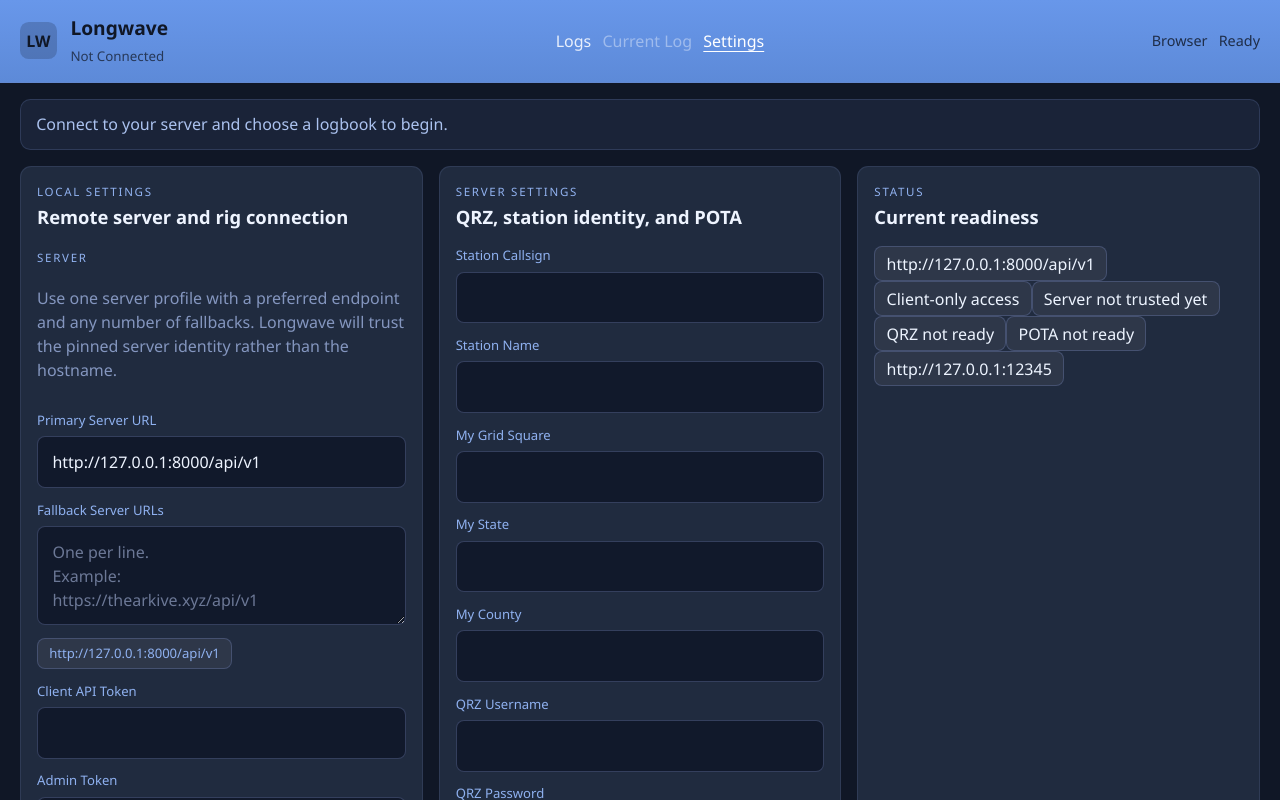
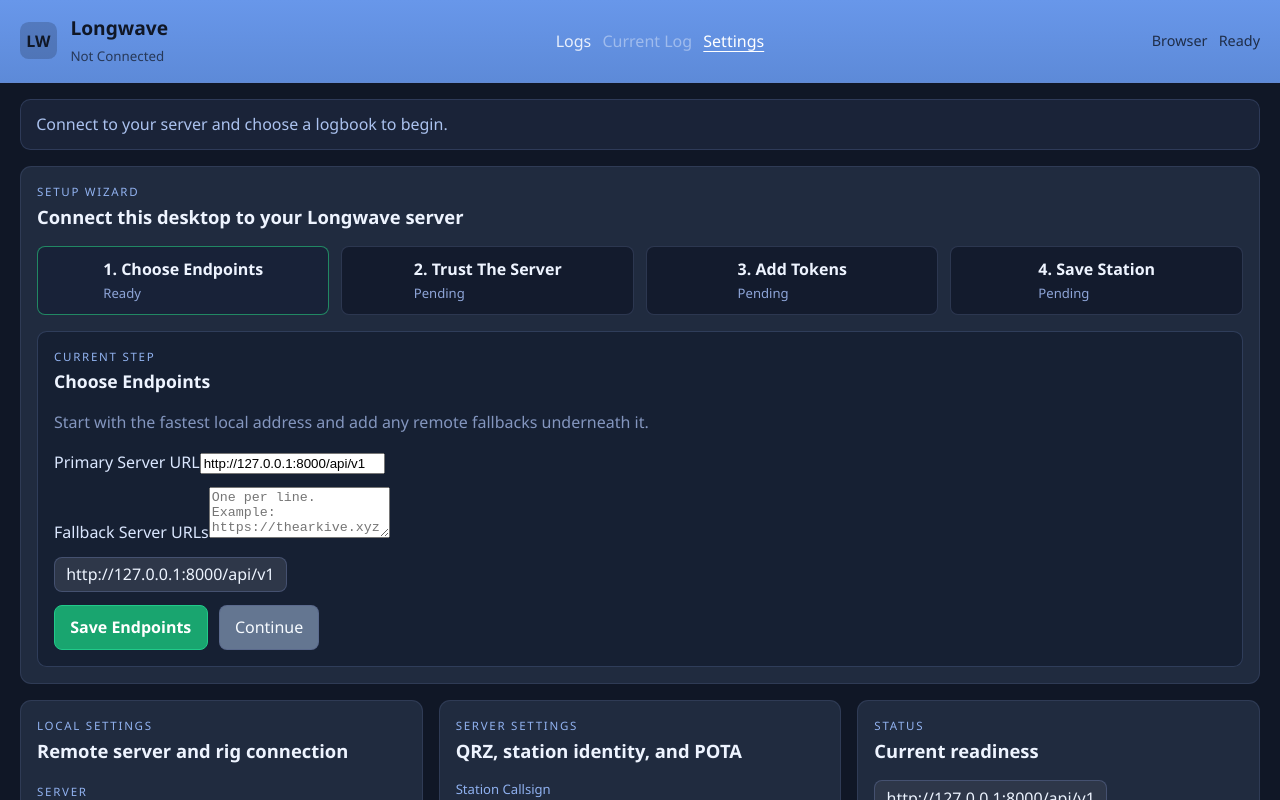
Before and after one commit to lag0matic/Longwave, a React (Vite) app in the folder client/: page / in a window 1280 px wide. Both pictures are taken after a click on the button "Settings". Shown: the top 800 px of the page. Built offline with nearby package versions, Linux system fonts and the light colour scheme.

Commit message:
Add guided desktop connection wizard

```diff
--- a/client/src/App.css
+++ b/client/src/App.css
@@ -158,6 +158,65 @@
   display: grid;
   gap: 0.25rem;
   margin-top: 0.15rem;
+}
+
+.wizard-panel {
+  grid-column: 1 / -1;
+}
+
+.wizard-step-list {
+  display: grid;
+  grid-template-columns: repeat(4, minmax(0, 1fr));
+  gap: 0.75rem;
+  margin-bottom: 1rem;
+}
+
+.wizard-step {
+  width: 100%;
+  min-height: 0;
+  display: grid;
+  gap: 0.2rem;
+  justify-items: start;
+  text-align: left;
+  background: #131b2d;
+  border-color: rgba(75, 88, 122, 0.46);
+}
+
+.wizard-step.active {
+  border-color: #5f87d5;
+  background: #182238;
+}
+
+.wizard-step.complete {
+  border-color: rgba(38, 180, 118, 0.7);
+}
+
+.wizard-step strong {
+  color: #eef4ff;
+}
+
+.wizard-step span {
+  color: #8ea5d8;
+  font-size: 0.82rem;
+}
+
+.wizard-card {
+  border: 1px solid rgba(72, 91, 130, 0.5);
+  border-radius: 0.6rem;
+  background: #162033;
+  padding: 1rem;
+}
+
+.wizard-card h3 {
+  margin: 0.2rem 0 0.35rem;
+  color: #eef4ff;
+  font-size: 1.1rem;
+}
+
+.wizard-body {
+  display: grid;
+  gap: 0.8rem;
+  margin-top: 1rem;
 }
 
 .settings-form label,
@@ -503,7 +562,8 @@
   .lookup-grid,
   .entries-header,
   .entries-row,
-  .spot-controls {
+  .spot-controls,
+  .wizard-step-list {
     grid-template-columns: 1fr;
   }
 }
--- a/client/src/App.tsx
+++ b/client/src/App.tsx
@@ -197,7 +197,7 @@
         <div className="status-banner">{statusMessage}</div>
         {mainTab === 'logs' ? <LogsView {...{ connection, operator, appSettings, logbooks, currentLogbookId, setCurrentLogbookId, setMainTab, busy, setBusy, statusMessage, setStatusMessage, createLogbook, setLogbooks, deleteLogbook, importLogbookAdif, defaultNewLogbook }} /> : null}
         {mainTab === 'current' && currentLogbook ? <CurrentLogView {...{ connection, currentLogbook, logbookTab, setLogbookTab, contacts, spots, selectedSpot, setSelectedSpot, draft, setDraft, lookupResult, rigConnection, rigState, queuedSyncItems, busy, setBusy, setStatusMessage, refreshCurrentLogContacts, refreshLogbooks: () => fetchLogbooks(connection).then(setLogbooks), handleLookupCallsign, handleSaveContact, handleDeleteContact, handleReadRig, handleTuneRig, handleExportAdif, handleUploadQrz, handlePostSpot, readLogbookMeta }} /> : null}
-        {mainTab === 'settings' ? <SettingsView {...{ connection, connectionDraft, setConnectionDraft, handleSaveLocalConnection, rigConnection, setRigConnection, settingsForm, setSettingsForm, appSettings, busy, setBusy, setStatusMessage, refreshServerState, handleSaveSettings, handleTrustServer, handleReadRig, rigState }} /> : null}
+        {mainTab === 'settings' ? <SettingsView {...{ connection, connectionDraft, setConnectionDraft, handleSaveLocalConnection, rigConnection, setRigConnection, settingsForm, setSettingsForm, appSettings, busy, setBusy, setStatusMessage, refreshServerState, handleSaveSettings, saveServerSettings, handleTrustServer, handleReadRig, rigState }} /> : null}
       </main>
     </div>
   )
@@ -264,6 +264,10 @@
 
   async function handleSaveSettings(event: FormEvent<HTMLFormElement>) {
     event.preventDefault()
+    await saveServerSettings()
+  }
+
+  async function saveServerSettings() {
     setBusy('Saving Settings')
     try {
       const targetConnection = connectionDraft
--- a/client/src/components/SettingsView.tsx
+++ b/client/src/components/SettingsView.tsx
@@ -1,3 +1,4 @@
+import { useMemo, useState } from 'react'
 import type { Dispatch, FormEvent, SetStateAction } from 'react'
 import type { AppSettings, ClientConnectionSettings, RigConnectionSettings, RigState, ServerSettingsForm } from '../types'
 
@@ -16,16 +17,49 @@
   setStatusMessage: Dispatch<SetStateAction<string>>
   refreshServerState: (targetConnection: ClientConnectionSettings) => Promise<void>
   handleSaveSettings: (event: FormEvent<HTMLFormElement>) => Promise<void>
+  saveServerSettings: () => Promise<void>
   handleTrustServer: () => Promise<void>
   handleReadRig: () => Promise<void>
   rigState: RigState | null
 }
 
 export function SettingsView(props: SettingsViewProps) {
+  const [wizardStep, setWizardStep] = useState(0)
   const additionalEndpoints = (props.connectionDraft.additionalServerUrls ?? '')
     .split(/\r?\n|,/)
     .map((value) => value.trim())
     .filter(Boolean)
+  const endpointReady = Boolean(props.connectionDraft.serverUrl.trim())
+  const tokenReady = Boolean(props.connectionDraft.apiToken.trim())
+  const trustReady = Boolean(props.connectionDraft.pinnedFingerprint?.trim())
+  const adminReady = Boolean((props.connectionDraft.adminToken ?? props.connectionDraft.apiToken).trim())
+  const stationReady = Boolean(props.settingsForm.stationCallsign.trim())
+  const steps = useMemo(
+    () => [
+      {
+        title: 'Choose Endpoints',
+        description: 'Start with the fastest local address and add any remote fallbacks underneath it.',
+        complete: endpointReady,
+      },
+      {
+        title: 'Trust The Server',
+        description: 'Pin the server identity once so both Windows and Linux can trust the same host cleanly.',
+        complete: trustReady,
+      },
+      {
+        title: 'Add Tokens',
+        description: 'Use the client token for daily use and the admin token for station settings and maintenance.',
+        complete: tokenReady && adminReady,
+      },
+      {
+        title: 'Save Station',
+        description: 'Set the operator identity that should appear across logs, QRZ, and ADIF export.',
+        complete: stationReady,
+      },
+    ],
+    [adminReady, endpointReady, stationReady, tokenReady, trustReady],
+  )
+  const activeStep = steps[wizardStep] ?? steps[0]
 
   function handleSaveLocal(event: FormEvent<HTMLFormElement>) {
     event.preventDefault()
@@ -35,6 +69,113 @@
 
   return (
     <div className="page-grid settings-grid">
+      <section className="panel wizard-panel">
+        <div className="panel-heading">
+          <div>
+            <p className="eyebrow">Setup Wizard</p>
+            <h2>Connect this desktop to your Longwave server</h2>
+          </div>
+        </div>
+        <div className="wizard-step-list">
+          {steps.map((step, index) => (
+            <button
+              key={step.title}
+              type="button"
+              className={`wizard-step ${wizardStep === index ? 'active' : ''} ${step.complete ? 'complete' : ''}`}
+              onClick={() => setWizardStep(index)}
+            >
+              <strong>{index + 1}. {step.title}</strong>
+              <span>{step.complete ? 'Ready' : 'Pending'}</span>
+            </button>
+          ))}
+        </div>
+        <div className="wizard-card">
+          <p className="eyebrow">Current Step</p>
+          <h3>{activeStep.title}</h3>
+          <p className="muted">{activeStep.description}</p>
+
+          {wizardStep === 0 ? (
+            <div className="wizard-body">
+              <label>
+                <span>Primary Server URL</span>
+                <input value={props.connectionDraft.serverUrl} onChange={(event) => props.setConnectionDraft((current) => ({ ...current, serverUrl: event.target.value }))} placeholder="Example: https://192.168.4.194/api/v1" />
+              </label>
+              <label>
+                <span>Fallback Server URLs</span>
+                <textarea rows={3} value={props.connectionDraft.additionalServerUrls ?? ''} onChange={(event) => props.setConnectionDraft((current) => ({ ...current, additionalServerUrls: event.target.value }))} placeholder={'One per line.\nExample:\nhttps://thearkive.xyz/api/v1'} />
+              </label>
+              <div className="settings-summary endpoint-preview">
+                <span className="pill">{props.connectionDraft.serverUrl || 'No primary endpoint yet'}</span>
+                {additionalEndpoints.map((endpoint) => (
+                  <span className="pill" key={endpoint}>{endpoint}</span>
+                ))}
+              </div>
+              <div className="inline-actions">
+                <button type="button" className="primary" onClick={props.handleSaveLocalConnection}>Save Endpoints</button>
+                <button type="button" onClick={() => setWizardStep(1)} disabled={!endpointReady}>Continue</button>
+              </div>
+            </div>
+          ) : null}
+
+          {wizardStep === 1 ? (
+            <div className="wizard-body">
+              <label>
+                <span>Pinned Server Fingerprint</span>
+                <input value={props.connectionDraft.pinnedFingerprint ?? ''} readOnly placeholder="Trust a server to pin its identity here" />
+              </label>
+              <div className="inline-actions">
+                <button type="button" className="primary" onClick={() => void props.handleTrustServer()} disabled={props.busy === 'Trusting Server' || !endpointReady}>
+                  {props.busy === 'Trusting Server' ? 'Trusting...' : 'Trust Server'}
+                </button>
+                <button type="button" onClick={() => setWizardStep(2)} disabled={!trustReady}>Continue</button>
+              </div>
+            </div>
+          ) : null}
+
+          {wizardStep === 2 ? (
+            <div className="wizard-body">
+              <label>
+                <span>Client API Token</span>
+                <input value={props.connectionDraft.apiToken} onChange={(event) => props.setConnectionDraft((current) => ({ ...current, apiToken: event.target.value }))} />
+              </label>
+              <label>
+                <span>Admin Token</span>
+                <input value={props.connectionDraft.adminToken ?? ''} onChange={(event) => props.setConnectionDraft((current) => ({ ...current, adminToken: event.target.value }))} placeholder="Use the admin token from LongwaveServer.exe" />
+              </label>
+              <div className="inline-actions">
+                <button type="button" onClick={props.handleSaveLocalConnection}>Save Tokens</button>
+                <button className="primary" type="button" onClick={() => void props.refreshServerState(props.connectionDraft)} disabled={props.busy === 'Connecting' || !tokenReady}>
+                  {props.busy === 'Connecting' ? 'Connecting...' : 'Test Server'}
+                </button>
+                <button type="button" onClick={() => setWizardStep(3)} disabled={!tokenReady || !adminReady}>Continue</button>
+              </div>
+            </div>
+          ) : null}
+
+          {wizardStep === 3 ? (
+            <div className="wizard-body">
+              <label>
+                <span>Station Callsign</span>
+                <input value={props.settingsForm.stationCallsign} onChange={(event) => props.setSettingsForm((current) => ({ ...current, stationCallsign: event.target.value }))} />
+              </label>
+              <label>
+                <span>Station Name</span>
+                <input value={props.settingsForm.stationName} onChange={(event) => props.setSettingsForm((current) => ({ ...current, stationName: event.target.value }))} />
+              </label>
+              <label>
+                <span>My Grid Square</span>
+                <input value={props.settingsForm.myGridSquare} onChange={(event) => props.setSettingsForm((current) => ({ ...current, myGridSquare: event.target.value }))} />
+              </label>
+              <div className="inline-actions">
+                <button className="primary" type="button" onClick={() => void props.saveServerSettings()} disabled={props.busy === 'Saving Settings' || !stationReady}>
+                  {props.busy === 'Saving Settings' ? 'Saving...' : 'Save Station Settings'}
+                </button>
+              </div>
+            </div>
+          ) : null}
+        </div>
+      </section>
+
       <section className="panel">
         <div className="panel-heading">
           <div>
```
